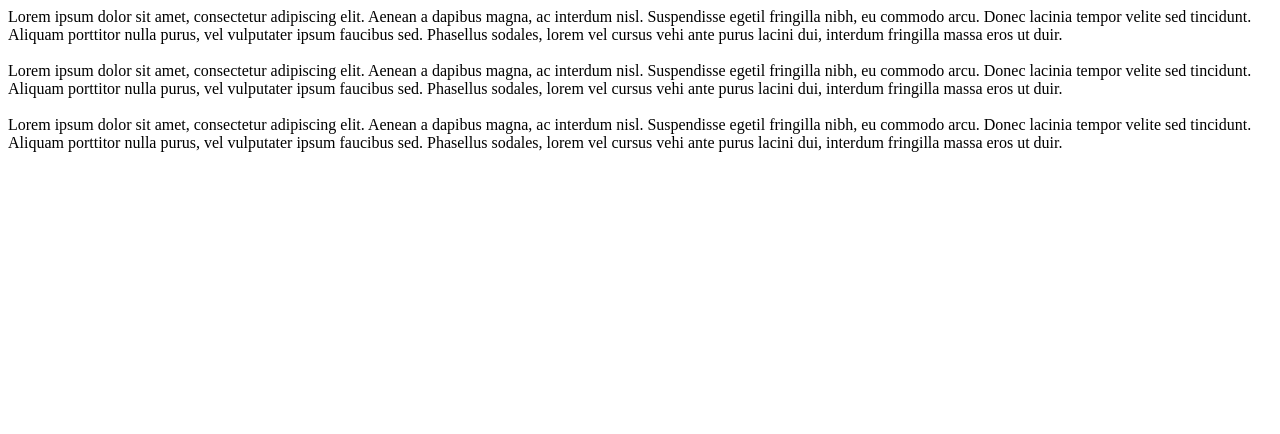
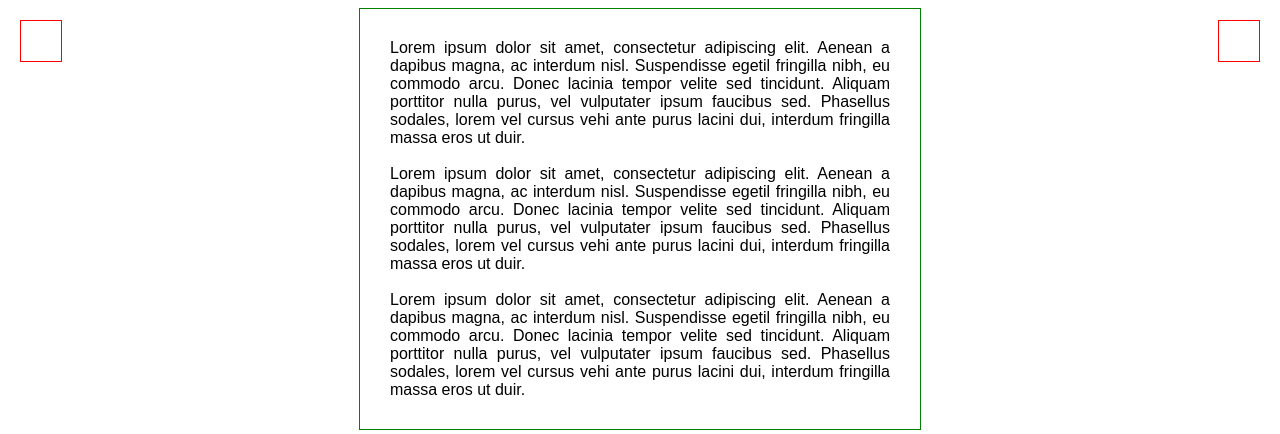
Before and after one commit to sultanyanovava/trepachev, a plain HTML site: page 184/7.1/index.html in a window 1280 px wide. Drawn offline with Linux system fonts and the light colour scheme.

Commit message:
184 complete

```diff
--- a/184/7.1/style.css
+++ b/184/7.1/style.css
@@ -0,0 +1,26 @@
+#elem1 {
+    position: fixed;
+    top: 20px;
+    right: 20px;
+    width: 40px;
+    height: 40px;
+    border: 1px solid red;
+}
+
+#elem2 {
+    position: fixed;
+    top: 20px;
+    left: 20px;
+    width: 40px;
+    height: 40px;
+    border: 1px solid red;
+}
+
+#content {
+    margin: 0 auto;
+    width: 500px;
+    border: 1px solid green;
+    padding: 30px;
+    text-align: justify;
+    font: 16px Arial;
+}
```
Also changed, not shown: 184/7.1/index.html (+1 -1 lines).
